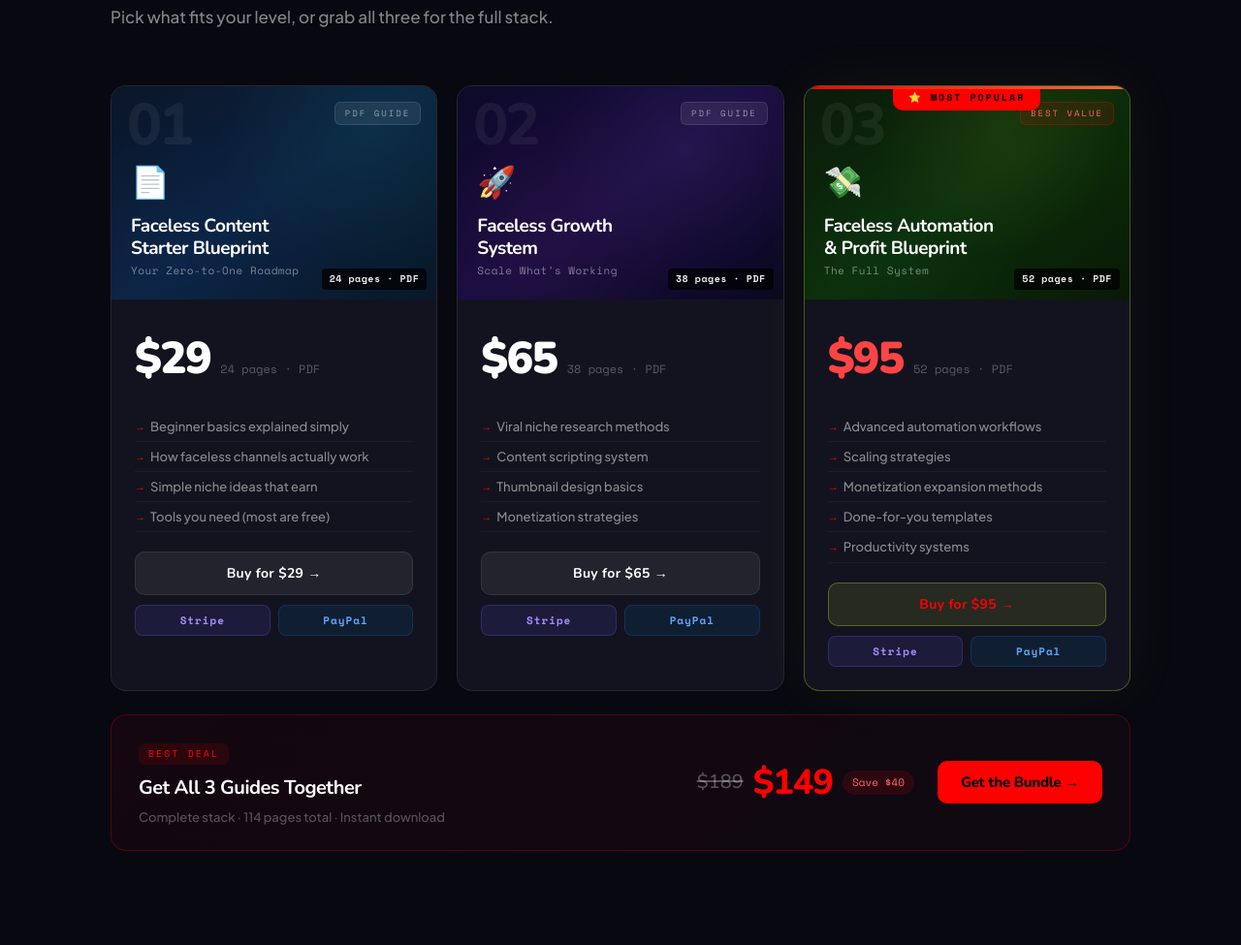
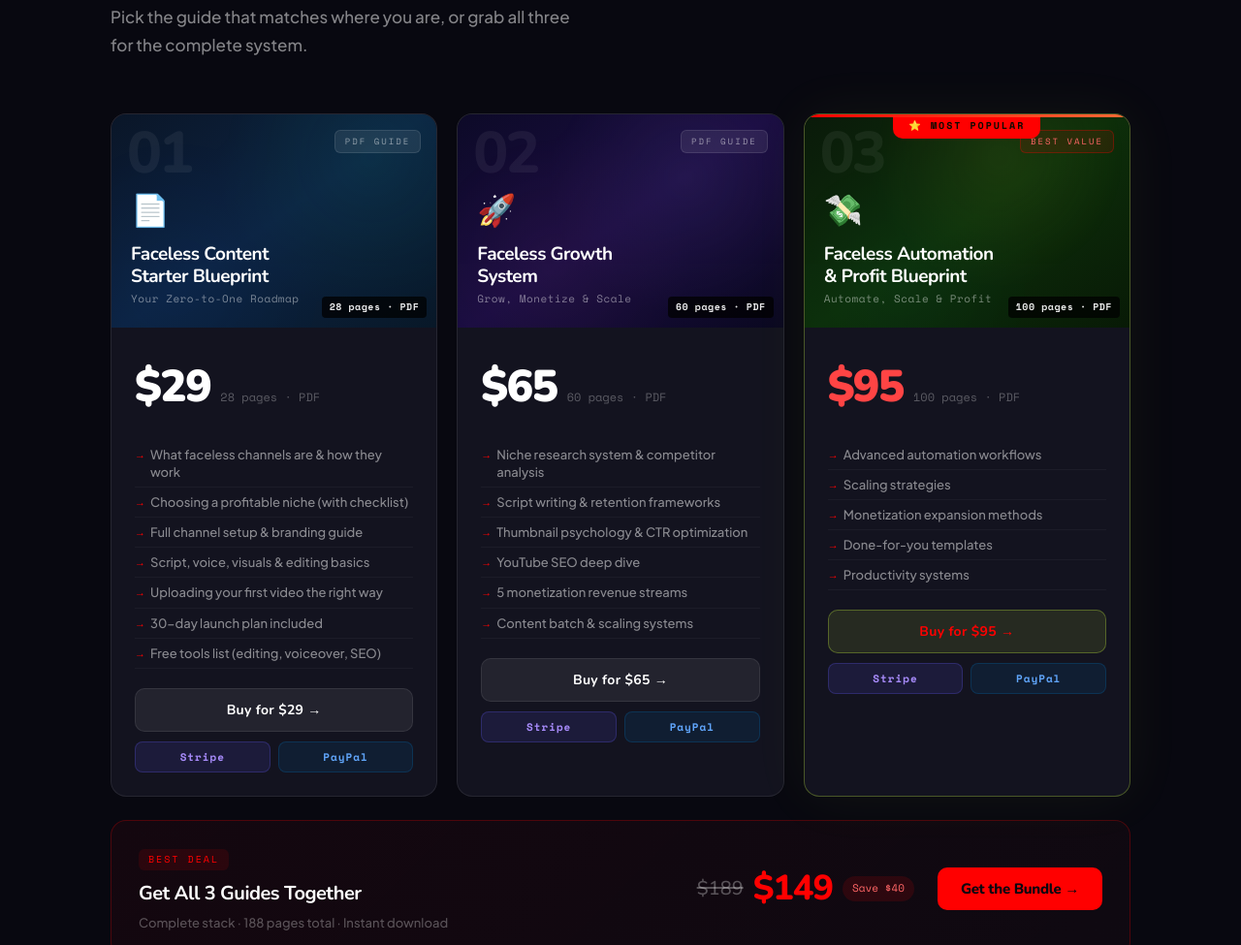
Before and after one commit to Capitalhub-g/creator-cash-blueprint, a plain HTML site: page creator-cash-blueprint.html in a window 1280 px wide. Shown: the part 1507-2482 px from the top of the page at 97% size. Drawn offline with nearby package versions, Linux system fonts and the light colour scheme.

Commit message:
v1.5 — Content audit: align website with PDF course materials
Page count corrections (based on actual PDFs):
- Guide 1: 24 → 28 pages
- Guide 2: 38 → 60 pages
- Guide 3: 52 → 100 pages
- Bundle total: 114 → 188 pages

Title corrections:
- Guide 2: 'Faceless Growth System' → 'Faceless Growth & Monetization Guide'
- Guide 2 subtitle: 'Scale What's Working' → 'Grow, Monetize & Scale'
- Guide 3 subtitle: 'The Full System' → 'Automate, Scale & Profit'

Content bullet points updated to match PDF chapter structure:
- Guide 1: added channel setup, 30-day plan, upload guide, free tools list
- Guide 2: added YouTube SEO deep dive, retention frameworks,
            batch/scaling systems, competitor analysis

Year reference: 2024 → 2026 (matches PDF '2026 Edition' cover)
Copyright: 2024 → 2026
FAQ answers: updated tools list and guide selection advice

```diff
--- a/creator-cash-blueprint.html
+++ b/creator-cash-blueprint.html
@@ -2255,7 +2255,7 @@ h1, h2, h3, h4, h5 {
       <div class="yt-stat">
         <div class="yt-stat-icon">▶</div>
         <div class="yt-stat-info">
-          <strong>114 pages</strong>
+          <strong>188 pages</strong>
           <span>Total content</span>
         </div>
       </div>
@@ -2290,7 +2290,7 @@ h1, h2, h3, h4, h5 {
           <div class="yt-thumb-channel-icon" style="background:linear-gradient(135deg,#ff0000,#cc0000)">▶</div>
           <div class="yt-thumb-text">
             <div class="yt-thumb-title">Starter Blueprint</div>
-            <div class="yt-thumb-meta">Creator Cash · 24 pages</div>
+            <div class="yt-thumb-meta">Creator Cash · 28 pages</div>
           </div>
         </div>
       </div>
@@ -2305,7 +2305,7 @@ h1, h2, h3, h4, h5 {
           <div class="yt-thumb-channel-icon" style="background:linear-gradient(135deg,#ff4500,#ff0000)">▶</div>
           <div class="yt-thumb-text">
             <div class="yt-thumb-title">Growth System</div>
-            <div class="yt-thumb-meta">Creator Cash · 38 pages</div>
+            <div class="yt-thumb-meta">Creator Cash · 60 pages</div>
           </div>
         </div>
       </div>
@@ -2321,7 +2321,7 @@ h1, h2, h3, h4, h5 {
           <div class="yt-thumb-channel-icon" style="background:linear-gradient(135deg,#ff0000,#990000)">▶</div>
           <div class="yt-thumb-text">
             <div class="yt-thumb-title">Automation Blueprint</div>
-            <div class="yt-thumb-meta">Creator Cash · 52 pages</div>
+            <div class="yt-thumb-meta">Creator Cash · 100 pages</div>
           </div>
         </div>
       </div>
@@ -2352,7 +2352,7 @@ h1, h2, h3, h4, h5 {
     <div class="container">
       <div class="section-eyebrow">WHAT YOU GET</div>
       <h2 class="section-h2">Three Guides. <span class="grad-text">One Mission.</span></h2>
-      <p class="section-sub">Pick what fits your level, or grab all three for the full stack.</p>
+      <p class="section-sub">Pick the guide that matches where you are, or grab all three for the complete system.</p>
 
       <div class="products-grid">
 
@@ -2365,18 +2365,21 @@ h1, h2, h3, h4, h5 {
             <div class="cover-icon">📄</div>
             <div class="cover-title">Faceless Content<br/>Starter Blueprint</div>
             <div class="cover-sub">Your Zero-to-One Roadmap</div>
-          <div class="cover-views">24 pages · PDF</div>
+          <div class="cover-views">28 pages · PDF</div>
           </div>
           <div class="product-body">
             <div class="product-price-row">
               <span class="product-price">$29</span>
-              <span class="product-pages">24 pages · PDF</span>
+              <span class="product-pages">28 pages · PDF</span>
             </div>
             <ul class="product-list">
-              <li>Beginner basics explained simply</li>
-              <li>How faceless channels actually work</li>
-              <li>Simple niche ideas that earn</li>
-              <li>Tools you need (most are free)</li>
+              <li>What faceless channels are &amp; how they work</li>
+              <li>Choosing a profitable niche (with checklist)</li>
+              <li>Full channel setup &amp; branding guide</li>
+              <li>Script, voice, visuals &amp; editing basics</li>
+              <li>Uploading your first video the right way</li>
+              <li>30-day launch plan included</li>
+              <li>Free tools list (editing, voiceover, SEO)</li>
             </ul>
             <button class="btn-product" onclick="openCheckout('Starter Blueprint', 29)">
               Buy for $29 →
@@ -2396,19 +2399,21 @@ h1, h2, h3, h4, h5 {
             <div class="cover-number">02</div>
             <div class="cover-icon">🚀</div>
             <div class="cover-title">Faceless Growth<br/>System</div>
-            <div class="cover-sub">Scale What's Working</div>
-          <div class="cover-views">38 pages · PDF</div>
+            <div class="cover-sub">Grow, Monetize &amp; Scale</div>
+          <div class="cover-views">60 pages · PDF</div>
           </div>
           <div class="product-body">
             <div class="product-price-row">
               <span class="product-price">$65</span>
-              <span class="product-pages">38 pages · PDF</span>
+              <span class="product-pages">60 pages · PDF</span>
             </div>
             <ul class="product-list">
-              <li>Viral niche research methods</li>
-              <li>Content scripting system</li>
-              <li>Thumbnail design basics</li>
-              <li>Monetization strategies</li>
+              <li>Niche research system &amp; competitor analysis</li>
+              <li>Script writing &amp; retention frameworks</li>
+              <li>Thumbnail psychology &amp; CTR optimization</li>
+              <li>YouTube SEO deep dive</li>
+              <li>5 monetization revenue streams</li>
+              <li>Content batch &amp; scaling systems</li>
             </ul>
             <button class="btn-product" onclick="openCheckout('Growth System', 65)">
               Buy for $65 →
@@ -2429,13 +2434,13 @@ h1, h2, h3, h4, h5 {
             <div class="cover-number">03</div>
             <div class="cover-icon">💸</div>
             <div class="cover-title">Faceless Automation<br/>&amp; Profit Blueprint</div>
-            <div class="cover-sub">The Full System</div>
-          <div class="cover-views">52 pages · PDF</div>
+            <div class="cover-sub">Automate, Scale &amp; Profit</div>
+          <div class="cover-views">100 pages · PDF</div>
           </div>
           <div class="product-body">
             <div class="product-price-row">
               <span class="product-price neon-price">$95</span>
-              <span class="product-pages">52 pages · PDF</span>
+              <span class="product-pages">100 pages · PDF</span>
             </div>
             <ul class="product-list">
               <li>Advanced automation workflows</li>
@@ -2460,7 +2465,7 @@ h1, h2, h3, h4, h5 {
         <div class="bundle-left">
           <span class="bundle-tag">BEST DEAL</span>
           <strong>Get All 3 Guides Together</strong>
-          <p>Complete stack · 114 pages total · Instant download</p>
+          <p>Complete stack · 188 pages total · Instant download</p>
         </div>
         <div class="bundle-price-area">
           <span class="bundle-old">$189</span>
@@ -2503,7 +2508,7 @@ h1, h2, h3, h4, h5 {
         <div class="why-card" data-aos>
           <div class="why-icon-wrap">⚡</div>
           <h3>Designed for Modern Creators</h3>
-          <p>These guides are built for 2024: AI tools, current platforms, and monetization methods that actually work now.</p>
+          <p>These guides are built for 2026: AI tools, current platforms, and monetization methods that actually work now.</p>
         </div>
         <div class="why-card" data-aos>
           <div class="why-icon-wrap">📥</div>
@@ -2672,7 +2677,7 @@ h1, h2, h3, h4, h5 {
             <span class="faq-toggle">+</span>
           </button>
           <div class="faq-a">
-            <p>Most of the tools we recommend are free or very low-cost. You need a computer or phone with internet access. We walk you through every tool in the guides. Nothing is hidden or extra.</p>
+            <p>Most tools are free. You need a computer or phone with internet access. The guides cover tools like CapCut or DaVinci Resolve for editing, ElevenLabs for voiceover, Canva for thumbnails, and Pexels for free stock footage. Nothing hidden or extra.</p>
           </div>
         </div>
 
@@ -2712,7 +2717,7 @@ h1, h2, h3, h4, h5 {
             <span class="faq-toggle">+</span>
           </button>
           <div class="faq-a">
-            <p>If you're brand new, start with Guide 1 (Starter Blueprint). If you've dabbled before, Guide 2 (Growth System) is the sweet spot. If you want the complete system, Guide 3 or the bundle is your best move.</p>
+            <p>If you're brand new, start with Guide 1 (Starter Blueprint). It covers niche selection, channel setup, scripting, and a full 30-day launch plan. If you have a channel and want to grow and monetize it, Guide 2 (Growth & Monetization) is your next step. Guide 3 covers advanced automation, scaling, and profit systems.</p>
           </div>
         </div>
 
@@ -2761,8 +2766,8 @@ h1, h2, h3, h4, h5 {
         <div class="footer-col">
           <h4>Products</h4>
           <a href="#products">Starter Guide · $29</a>
-          <a href="#products">Growth System · $65</a>
-          <a href="#products">Automation Blueprint · $95</a>
+          <a href="#products">Growth &amp; Monetization Guide · $65</a>
+          <a href="#products">Automation &amp; Profit Blueprint · $95</a>
           <a href="#products">Full Bundle · $149</a>
         </div>
         <div class="footer-col">
@@ -2782,7 +2787,7 @@ h1, h2, h3, h4, h5 {
 
     <div class="footer-base">
       <div class="container footer-base-inner">
-        <p>© 2024 Creator Cash Blueprint. All rights reserved.</p>
+        <p>© 2026 Creator Cash Blueprint. All rights reserved.</p>
         <p>Results are not typical. Individual success depends on effort, skills, and market conditions.</p>
       </div>
     </div>
```
Also changed, not shown: download.html (+3 -3 lines).
